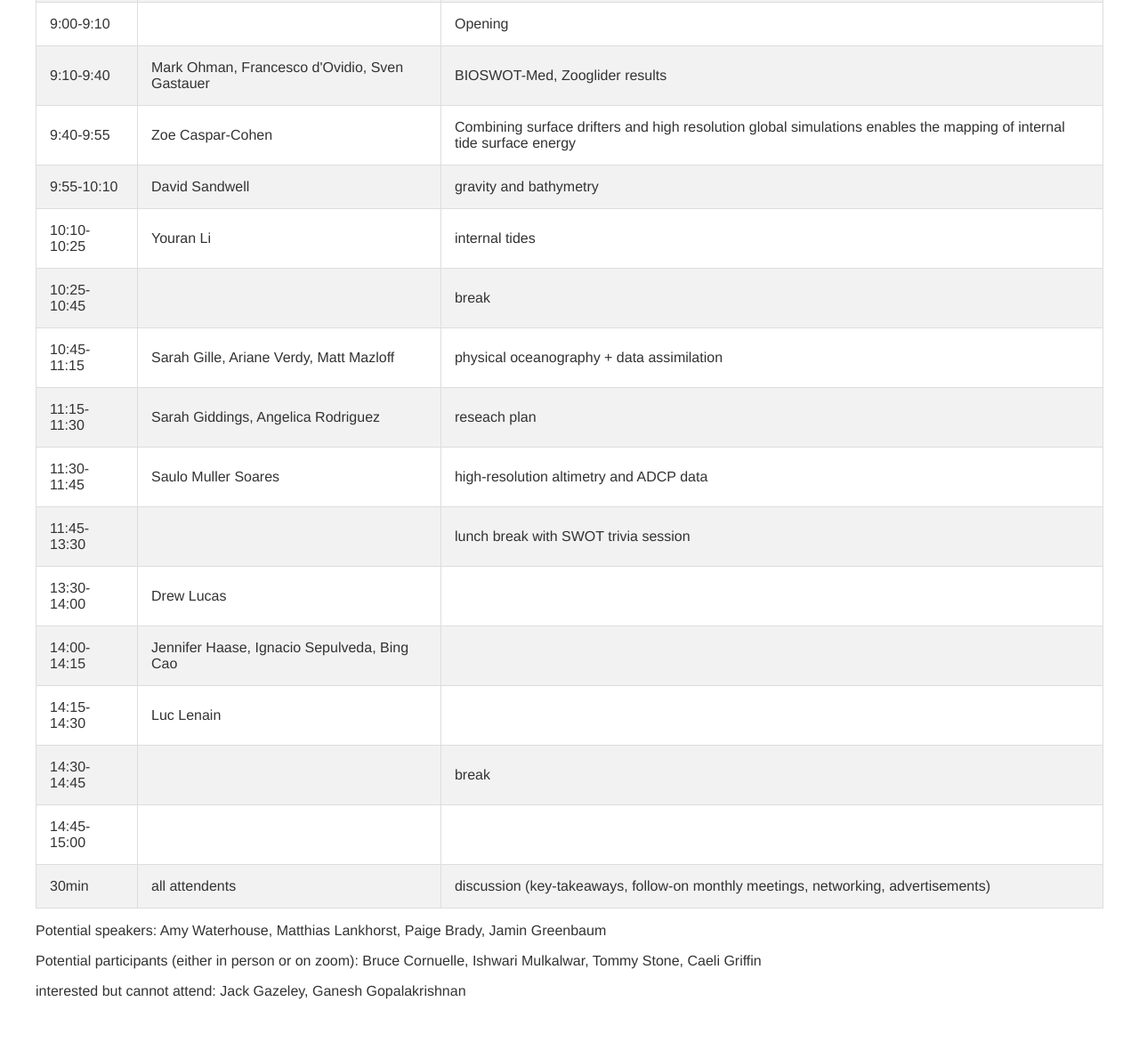
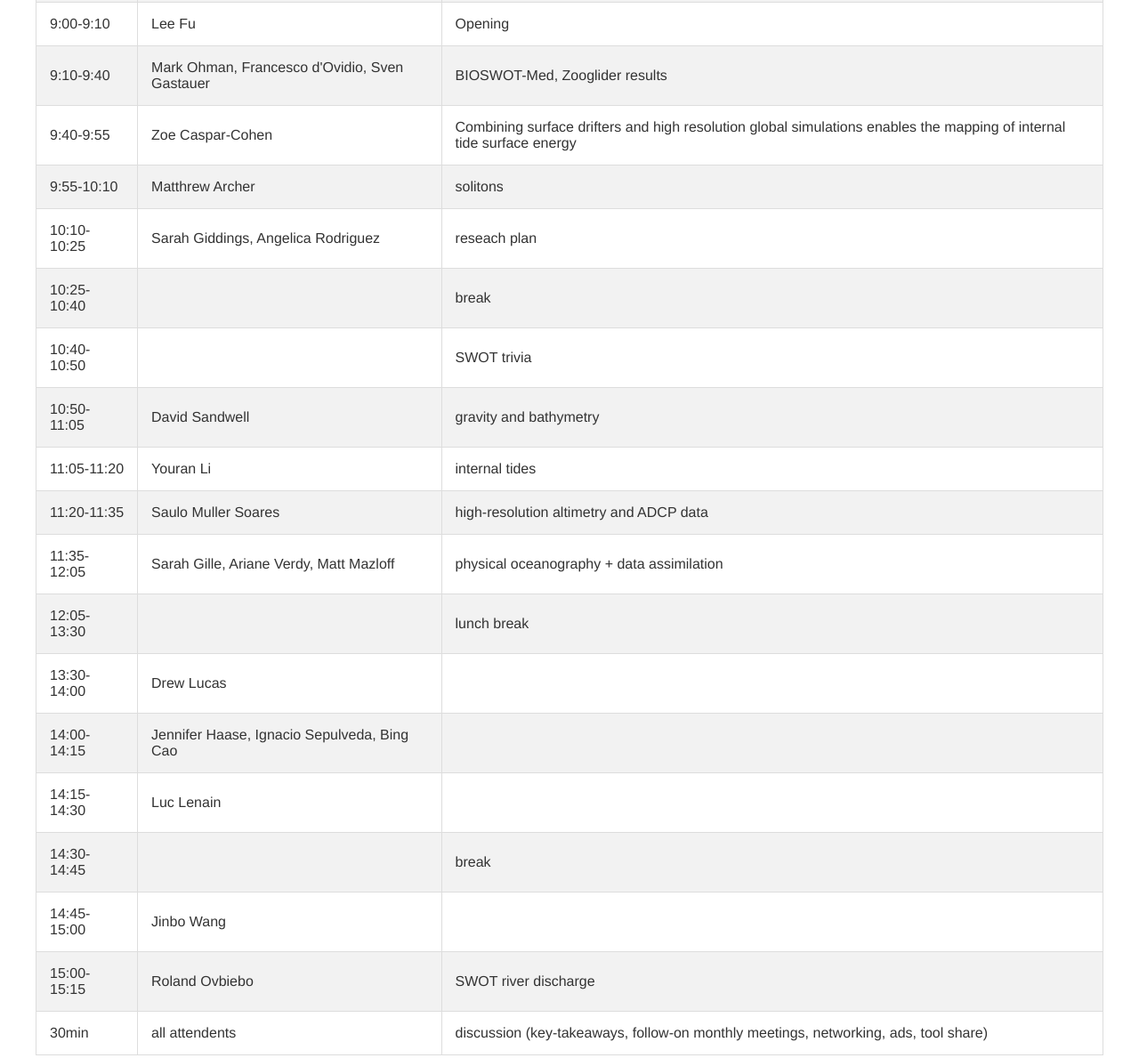
Before and after one commit to YaoYu9404/scripps-swot-workshop, a plain HTML site: page index.html in a window 1280 px wide. Shown: the part 1032-2221 px from the top of the page at 89% size. Drawn offline with Linux system fonts and the light colour scheme.

Commit message:
update schedule

```diff
--- a/index.html
+++ b/index.html
@@ -112,7 +112,7 @@
             <tbody>
                 <tr>
                     <td>9:00-9:10</td>
-                    <td> </td>
+                    <td>Lee Fu</td>
                     <td>Opening </td>
                 </tr>
                 <tr>
@@ -127,39 +127,49 @@
                 </tr>
                 <tr>
                     <td>9:55-10:10</td>
+                    <td>Matthrew Archer</td>
+                    <td>solitons</td>
+                </tr>
+                <tr>
+                    <td>10:10-10:25</td>
+                    <td>Sarah Giddings, Angelica Rodriguez</td>
+                    <td>reseach plan</td>
+                </tr>
+                <tr>
+                    <td>10:25-10:40</td>
+                    <td></td>
+                    <td>break</td>
+                </tr>
+                <tr>
+                    <td>10:40-10:50</td>
+                    <td></td>
+                    <td>SWOT trivia</td>
+                </tr>
+                <tr>
+                    <td>10:50-11:05</td>
                     <td>David Sandwell</td>
                     <td>gravity and bathymetry</td>
                 </tr>
                 <tr>
-                    <td>10:10-10:25</td>
+                    <td>11:05-11:20</td>
                     <td>Youran Li</td>
                     <td>internal tides</td>
                 </tr>
+
                 <tr>
-                    <td>10:25-10:45</td>
-                    <td></td>
-                    <td>break</td>
+                    <td>11:20-11:35</td>
+                    <td>Saulo Muller Soares</td>
+                    <td>high-resolution altimetry and ADCP data</td>
                 </tr>
                 <tr>
-                    <td>10:45-11:15</td>
+                    <td>11:35-12:05</td>
                     <td>Sarah Gille, Ariane Verdy, Matt Mazloff</td>
                     <td>physical oceanography + data assimilation</td>
                 </tr>
                 <tr>
-                    <td>11:15-11:30</td>
-                    <td>Sarah Giddings, Angelica Rodriguez</td>
-                    <td>reseach plan</td>
-                </tr>
-
-                <tr>
-                    <td>11:30-11:45</td>
-                    <td>Saulo Muller Soares</td>
-                    <td>high-resolution altimetry and ADCP data</td>
-                </tr>
-                <tr>
-                    <td>11:45-13:30</td>
+                    <td>12:05-13:30</td>
                     <td></td>
-                    <td>lunch break with SWOT trivia session</td>
+                    <td>lunch break</td>
                 </tr>
                 <tr>
                     <td>13:30-14:00</td>
@@ -184,13 +194,18 @@
                 </tr>
                 <tr>
                     <td>14:45-15:00</td>
+                    <td>Jinbo Wang</td>
                     <td> </td>
-                    <td> </td>
+                </tr>
+                <tr>
+                    <td>15:00-15:15</td>
+                    <td>Roland Ovbiebo</td>
+                    <td>SWOT river discharge</td>
                 </tr>
                  <tr>
                     <td>30min</td>
                     <td>all attendents</td>
-                    <td>discussion (key-takeaways, follow-on monthly meetings, networking, advertisements)</td>
+                    <td>discussion (key-takeaways, follow-on monthly meetings, networking, ads, tool share)</td>
                 </tr>
 
 
```
